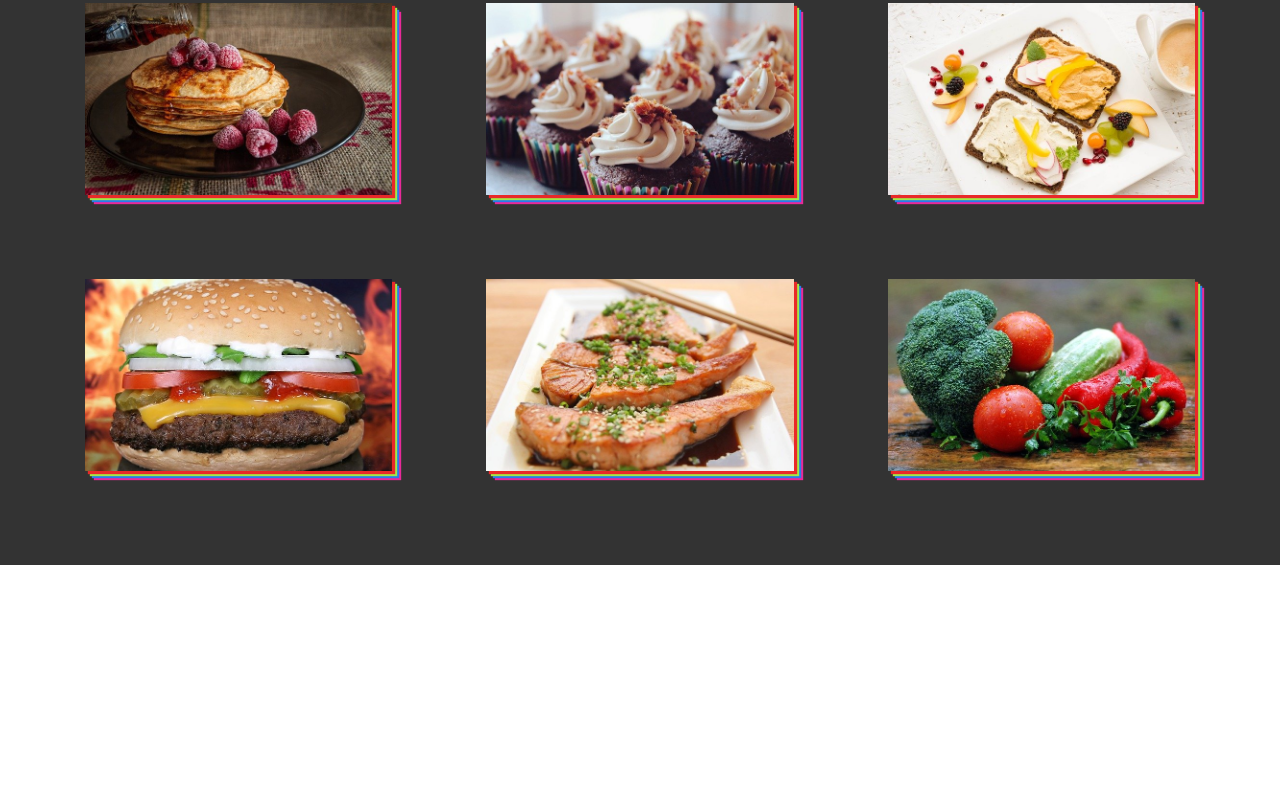
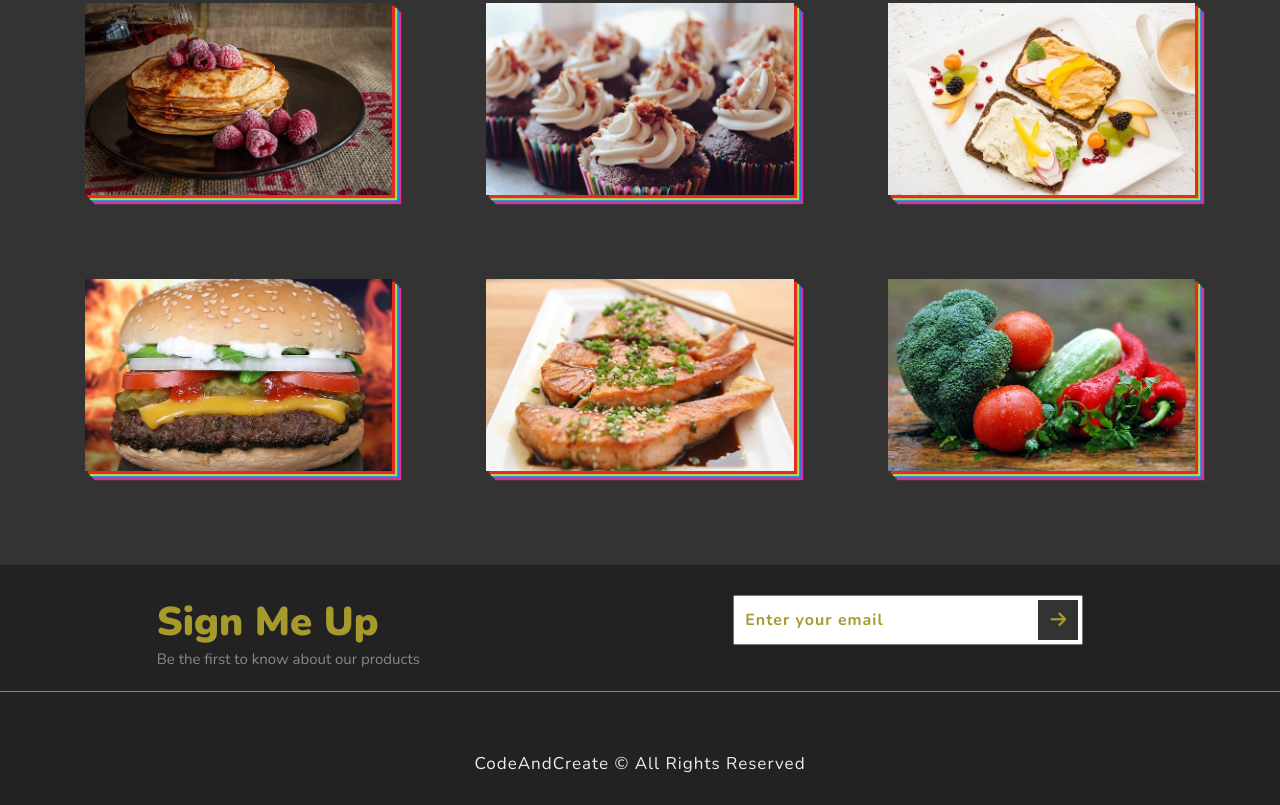
Before and after one commit to AdrianFurtuna/Foods, a plain HTML site: page index.html in a window 1280 px wide. Shown: the part 1950-2755 px from the top of the page. Before the commit the page ends 2515 px from the top, so only its background shows below. Drawn offline with nearby package versions, Linux system fonts and the light colour scheme.

Commit message:
Part 6. Create and Customize Footer

```diff
--- a/index.html
+++ b/index.html
@@ -1,20 +1,21 @@
 <!DOCTYPE html>
 <html lang="en">
   <head>
-    <meta charset="UTF-8">
-    <meta http-equiv="X-UA-Compatible" content="IE=edge">
-    <meta name="viewport" content="width=device-width, initial-scale=1.0">
+    <meta charset="UTF-8" />
+    <meta http-equiv="X-UA-Compatible" content="IE=edge" />
+    <meta name="viewport" content="width=device-width, initial-scale=1.0" />
     <title>Foods</title>
-    <link rel="stylesheet" href="style.css">
-    <link rel="stylesheet" href="https://cdnjs.cloudflare.com/ajax/libs/font-awesome/6.1.2/css/all.min.css">
+    <link rel="stylesheet" href="style.css" />
+    <link
+      rel="stylesheet"
+      href="https://cdnjs.cloudflare.com/ajax/libs/font-awesome/6.1.2/css/all.min.css"
+    />
   </head>
   <body>
     <div class="container">
       <!-- Section 1 -->
       <section class="section-1">
-            <h1 class="section-heading">
-                Variety of Foods
-            </h1>
+        <h1 class="section-heading">Variety of Foods</h1>
         <div class="section-1-icons">
           <i class="fas fa-egg change"></i>
           <i class="fas fa-stroopwafel"></i>
@@ -34,17 +35,17 @@
         <h1 class="section-heading">popular meals</h1>
         <div class="cards-container">
           <div class="card">
-                    <img src="images/card-img-1.png" class="card-img">
+            <img src="images/card-img-1.png" class="card-img" />
             <h3 class="card-name">Fish</h3>
             <button class="card-btn">Order now</button>
           </div>
           <div class="card">
-                    <img src="images/card-img-2.png" class="card-img">
+            <img src="images/card-img-2.png" class="card-img" />
             <h3 class="card-name">Cake</h3>
             <button class="card-btn">Order now</button>
           </div>
           <div class="card">
-                    <img src="images/card-img-3.png" class="card-img">
+            <img src="images/card-img-3.png" class="card-img" />
             <h3 class="card-name">Lobster</h3>
             <button class="card-btn">Order now</button>
           </div>
@@ -56,38 +57,77 @@
         <h1 class="section-heading">gallery</h1>
         <div class="gallery">
           <a href="#" class="gallery-link" title="Order Now">
-                    <img src="images/gallery-img-1.jpg" class="food-img">
+            <img src="images/gallery-img-1.jpg" class="food-img" />
             <h3 class="food-name">Pancakes</h3>
-                    <p class="food-description">Lorem ipsum dolor sit amet consectetur adipisicing elit. Deleniti natus amet facere optio aliquam molestias.</p>
+            <p class="food-description">
+              Lorem ipsum dolor sit amet consectetur adipisicing elit. Deleniti
+              natus amet facere optio aliquam molestias.
+            </p>
           </a>
           <a href="#" class="gallery-link" title="Order Now">
-                    <img src="images/gallery-img-2.jpg" class="food-img">
+            <img src="images/gallery-img-2.jpg" class="food-img" />
             <h3 class="food-name">Cupcakes</h3>
-                    <p class="food-description">Lorem ipsum dolor sit amet consectetur adipisicing elit. Deleniti natus amet facere optio aliquam molestias.</p>
+            <p class="food-description">
+              Lorem ipsum dolor sit amet consectetur adipisicing elit. Deleniti
+              natus amet facere optio aliquam molestias.
+            </p>
           </a>
           <a href="#" class="gallery-link" title="Order Now">
-                    <img src="images/gallery-img-3.jpg" class="food-img">
+            <img src="images/gallery-img-3.jpg" class="food-img" />
             <h3 class="food-name">Hummus</h3>
-                    <p class="food-description">Lorem ipsum dolor sit amet consectetur adipisicing elit. Deleniti natus amet facere optio aliquam molestias.</p>
+            <p class="food-description">
+              Lorem ipsum dolor sit amet consectetur adipisicing elit. Deleniti
+              natus amet facere optio aliquam molestias.
+            </p>
           </a>
           <a href="#" class="gallery-link" title="Order Now">
-                    <img src="images/gallery-img-4.jpg" class="food-img">
+            <img src="images/gallery-img-4.jpg" class="food-img" />
             <h3 class="food-name">Hamburger</h3>
-                    <p class="food-description">Lorem ipsum dolor sit amet consectetur adipisicing elit. Deleniti natus amet facere optio aliquam molestias.</p>
+            <p class="food-description">
+              Lorem ipsum dolor sit amet consectetur adipisicing elit. Deleniti
+              natus amet facere optio aliquam molestias.
+            </p>
           </a>
           <a href="#" class="gallery-link" title="Order Now">
-                    <img src="images/gallery-img-5.jpg" class="food-img">
+            <img src="images/gallery-img-5.jpg" class="food-img" />
             <h3 class="food-name">Salmon</h3>
-                    <p class="food-description">Lorem ipsum dolor sit amet consectetur adipisicing elit. Deleniti natus amet facere optio aliquam molestias.</p>
+            <p class="food-description">
+              Lorem ipsum dolor sit amet consectetur adipisicing elit. Deleniti
+              natus amet facere optio aliquam molestias.
+            </p>
           </a>
           <a href="#" class="gallery-link" title="Order Now">
-                    <img src="images/gallery-img-6.jpg" class="food-img">
+            <img src="images/gallery-img-6.jpg" class="food-img" />
             <h3 class="food-name">Vegetables</h3>
-                    <p class="food-description">Lorem ipsum dolor sit amet consectetur adipisicing elit. Deleniti natus amet facere optio aliquam molestias.</p>
+            <p class="food-description">
+              Lorem ipsum dolor sit amet consectetur adipisicing elit. Deleniti
+              natus amet facere optio aliquam molestias.
+            </p>
           </a>
         </div>
       </section>
       <!-- End of section 3  -->
+      <!--Section 4-->
+      <section class="section-4">
+        <div class="section-4-heading">
+          <h2 class="section-4-heading">Sign Me Up</h2>
+          <p class="section-4-paragraph">
+            Be the first to know about our products
+          </p>
+        </div>
+        <form class="signup-form">
+          <input
+            type="email"
+            class="signup-form-input"
+            placeholder="Enter your email"
+          />
+          <button type="submit" class="signup-form-btn">
+            <i class="fas fa-arrow-right"></i>
+          </button>
+        </form>
+        <p class="copyright">CodeAndCreate &copy; All Rights Reserved</p>
+      </section>
+      <!-- End of section 4-->
     </div>
     <script src="script.js"></script>
   </body>
--- a/style.css
+++ b/style.css
@@ -249,3 +249,76 @@ html {
 }
 
 /*End of section 3*/
+
+/* Section 4 */
+.section-4 {
+    width: 100%;
+    height: 30vh;
+    background-color: #222;
+    display: flex;
+    justify-content: space-around;
+    align-items: flex-start; /*For aligning the children at the top*/
+    padding: 3rem 0;
+    position: relative;
+}
+
+.section-4-text {
+    text-transform: uppercase;
+}
+
+.section-4-heading {
+    font-size: 4rem;
+    font-weight: 900;
+    color: #a79a2d;
+}
+
+.section-4-paragraph {
+    font-size: 1.5rem;
+    color: #888;
+}
+
+.signup-form {
+    display: flex;
+    align-items: center;
+}
+
+.signup-form-input {
+    width: 35rem;
+    height: 5rem;
+    padding: 1rem;
+    border: .2rem solit #a79a2d;
+    font-size: 1.6rem;
+    font-weight: 700;
+    letter-spacing: .1rem;
+    color: #a79a2d;
+}
+
+.signup-form-input::placeholder {
+    color: #a79a2d;
+}
+
+.signup-form-btn {
+    position: relative; /*To access the left prop*/
+    left: -4.5rem;
+    width: 4rem;
+    height: 4rem;
+    background-color: #333;
+    color: #a79a2d;
+    border: none;
+    font-size: 1.8rem;
+    cursor: pointer;
+}
+
+.copyright {
+    position: absolute;
+    bottom: 3rem;
+    font-size: 1.7rem;
+    font-weight: 200;
+    color: #eee;
+    letter-spacing: .1rem;
+    border-top: .1rem solid #888;
+    padding-top: 6rem;
+    width: 100%;
+    text-align: center;
+}
+/* End of section 4 */
```
Lines whose indentation alone changed are shown as unchanged.
